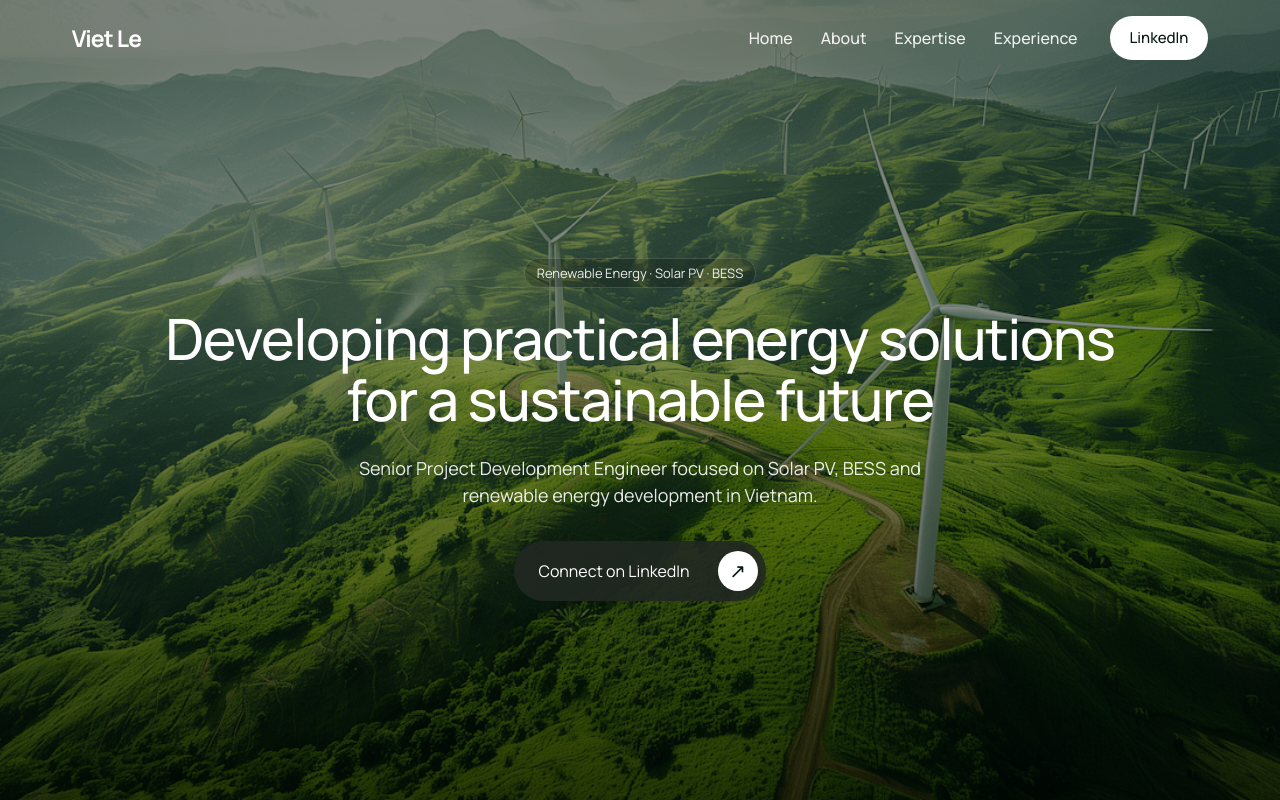
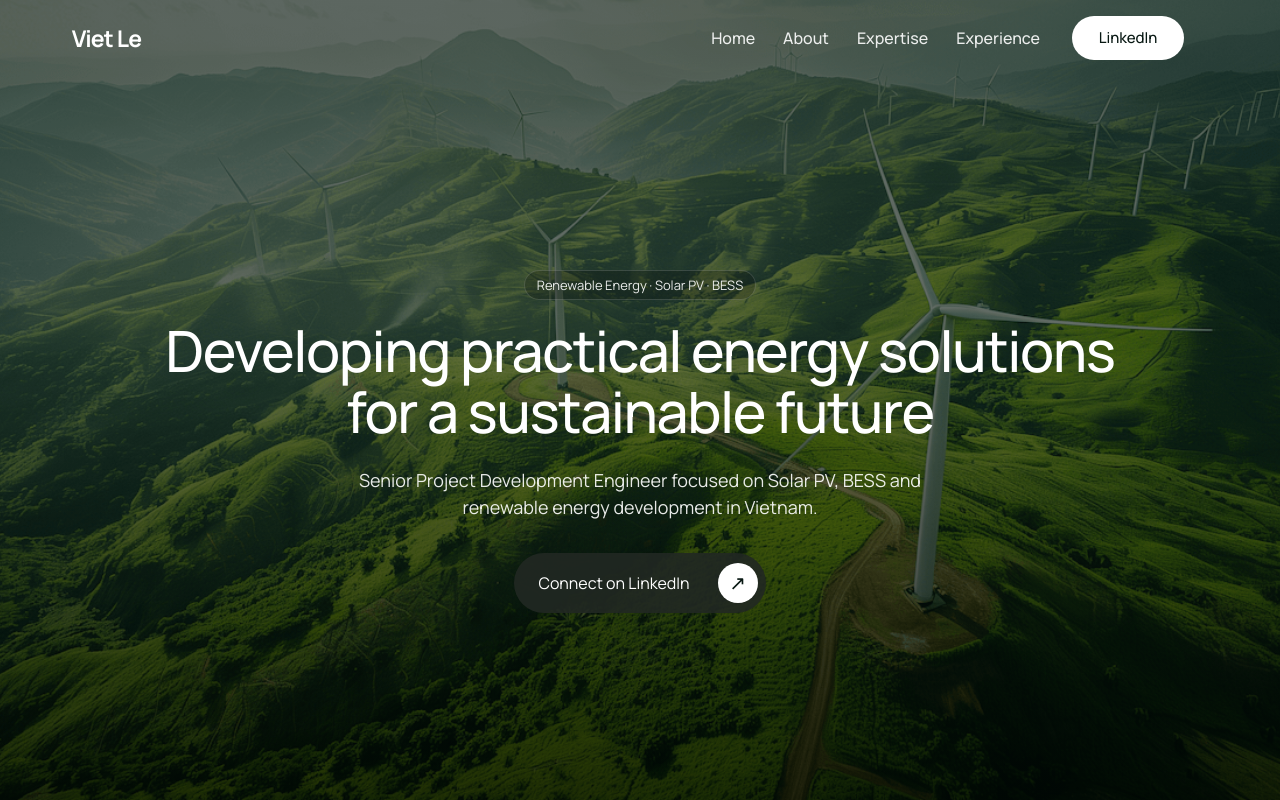
Before and after one commit to Nhutduyasda/viet-le-portfolio, a Next.js app: page / in a window 1280 px wide. Built offline with nearby package versions, Linux system fonts and the light colour scheme.

Commit message:
fix(phase-1): refine desktop hero contrast and alignment

```diff
--- a/src/app/globals.css
+++ b/src/app/globals.css
@@ -19,11 +19,11 @@ body {
   --font-serif: var(--font-newsreader), Georgia, serif;
 }
 
-.site-header-inner { height: 76px; padding: 0 5.6%; }
+.site-header-inner { height: 76px; padding: 0 7.5% 0 5.6%; }
 .site-wordmark { font-size: 23px; line-height: 1; }
 .hero-image { object-position: center center; }
-.hero-overlay { background: linear-gradient(180deg, rgba(8,24,19,.52) 0%, rgba(8,24,19,.48) 45%, rgba(0,8,4,.72) 100%); }
-.hero-content { padding-top: 78px; padding-bottom: 20px; }
+.hero-overlay { background: linear-gradient(180deg, rgba(8,24,19,.65) 0%, rgba(8,24,19,.62) 45%, rgba(0,8,4,.78) 100%); }
+.hero-content { padding-top: 102px; padding-bottom: 20px; }
 .hero-title { font-size: clamp(36px, 4.45vw, 64px); line-height: 1.08; }
 .hero-description { font-size: 18px; line-height: 1.5; }
 
--- a/src/components/layout/SiteHeader.tsx
+++ b/src/components/layout/SiteHeader.tsx
@@ -48,7 +48,7 @@ export function SiteHeader() {
         <a href="#overview" className="site-wordmark rounded-sm font-bold tracking-[-0.035em] focus-visible:outline-2 focus-visible:outline-offset-4 focus-visible:outline-white">{profile.name}</a>
         <nav aria-label="Main navigation" className="hidden items-center gap-7 md:flex">
           {links.map(link => <a key={link.label} href={link.href} className="text-[16px] font-medium text-white/90 transition-colors hover:text-white focus-visible:outline-2 focus-visible:outline-offset-4 focus-visible:outline-white">{link.label}</a>)}
-          <a href={profile.linkedinUrl} target="_blank" rel="noopener noreferrer" className="ml-1 inline-flex min-h-11 items-center rounded-full bg-white px-5 text-[15px] font-medium text-[#081813] transition-colors hover:bg-white/85 focus-visible:outline-2 focus-visible:outline-offset-4 focus-visible:outline-white">LinkedIn<span className="sr-only"> (opens in a new tab)</span></a>
+          <a href={profile.linkedinUrl} target="_blank" rel="noopener noreferrer" className="ml-1 inline-flex min-h-11 min-w-[112px] justify-center items-center rounded-full bg-white px-5 text-[15px] font-medium text-[#081813] transition-colors hover:bg-white/85 focus-visible:outline-2 focus-visible:outline-offset-4 focus-visible:outline-white">LinkedIn<span className="sr-only"> (opens in a new tab)</span></a>
         </nav>
         <button ref={trigger} type="button" aria-label={open ? "Close navigation menu" : "Open navigation menu"} aria-expanded={open} aria-controls="mobile-nav" onClick={() => open ? close() : setOpen(true)} className="mobile-trigger flex h-11 w-11 items-center justify-center rounded-full bg-white text-[#081813] focus-visible:outline-2 focus-visible:outline-offset-4 focus-visible:outline-white md:hidden">
           <span aria-hidden="true" className="text-xl leading-none">{open ? "×" : "☰"}</span>
```
